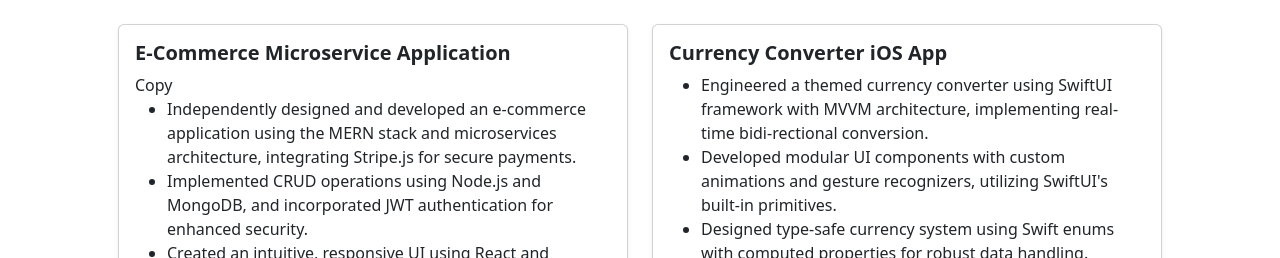
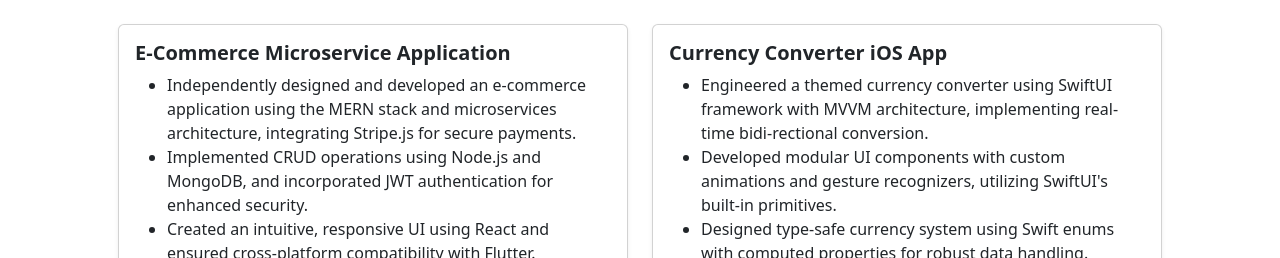
Before and after one commit to Jocelynmie/Personal-Home-Page, a website: page projects.html in a window 1280 px wide. Shown: the part 542-800 px from the top of the page. Drawn offline with nearby package versions, Linux system fonts and the light colour scheme.

Commit message:
final change

```diff
--- a/projects.html
+++ b/projects.html
@@ -70,7 +70,7 @@
               <div class="card-body">
                 <h5 class="card-title fw-bold">E-Commerce Microservice Application</h5>
                 <div class="card-text">
-                  Copy<div class="card-text">
+                  <div class="card-text">
                     <ul>
                       <li>Independently designed and developed an e-commerce application using the MERN stack and microservices architecture, integrating Stripe.js for secure payments.</li>
                       <li>Implemented CRUD operations using Node.js and MongoDB, and incorporated JWT authentication for enhanced security.</li>
```
